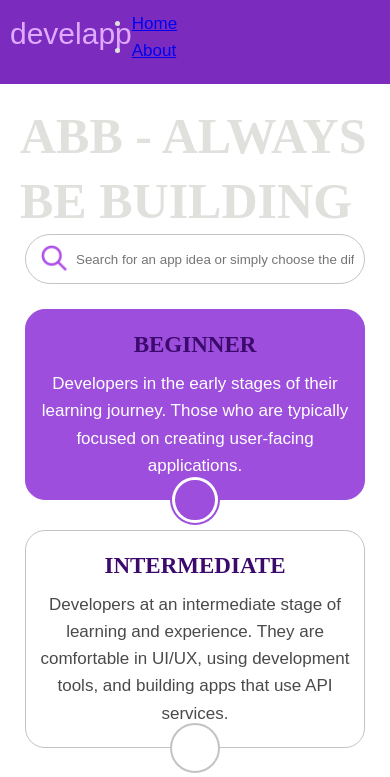
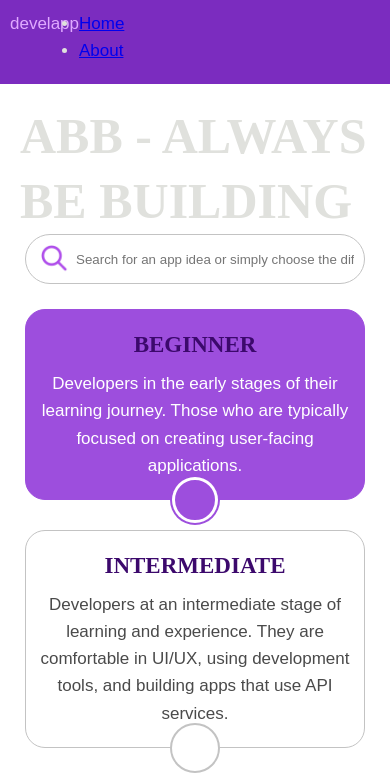
Before and after one commit to chingu-voyages/v38-geckos-team-04, a React (Create React App) app in the folder frontend/: page / in a window 390 px wide. Shown: the top 777 px of the page. Built offline with nearby package versions, Linux system fonts and the light colour scheme; a web font is replaced by a local one.

Commit message:
Style the logo for 900px breakpoint

```diff
--- a/frontend/src/sass/components/navbar.scss
+++ b/frontend/src/sass/components/navbar.scss
@@ -6,17 +6,22 @@
 
     &__logo {
         color: $mauve;
-        font-size: 3rem;
-        font-weight: 400;
+
+
+        @include breakpoint(56.25em) {
+            color: $mauve;
+            font-size: 3rem;
+            font-weight: 400;
+        }
     }
 
-    // // styles for devices with a min-width of 600px
-    // @include breakpoint(37.5em) {
+    // styles for devices with a min-width of 600px
+    @include breakpoint(37.5em) {
 
-    // }
+    }
 
-    // // styles for devices with a min-width of 900px
-    // @include breakpoint(56.25em) {
-    //     grid-column: 2 / 12;
-    // }
+    // styles for devices with a min-width of 900px
+    @include breakpoint(56.25em) {
+
+    }
 }
```
